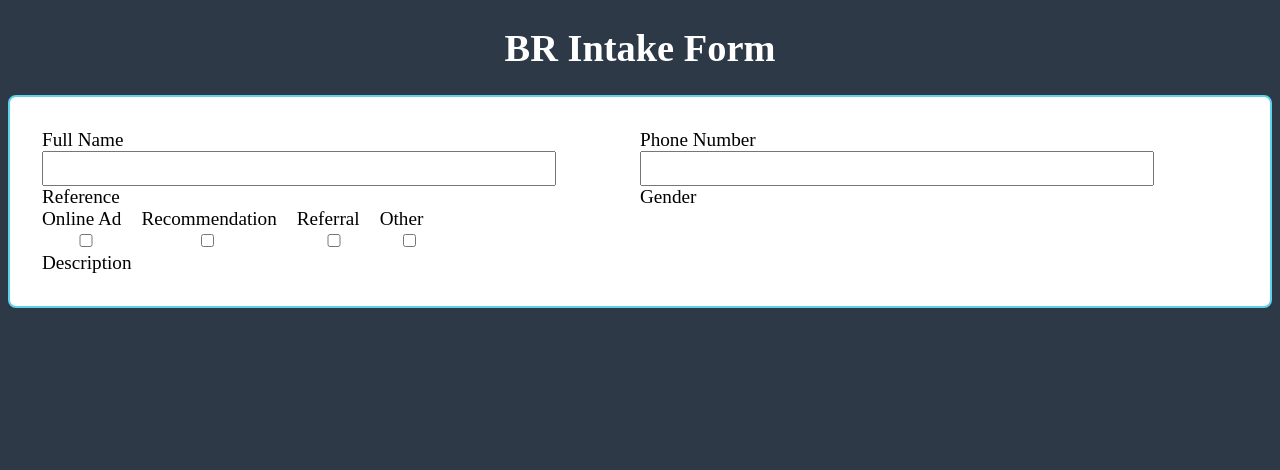
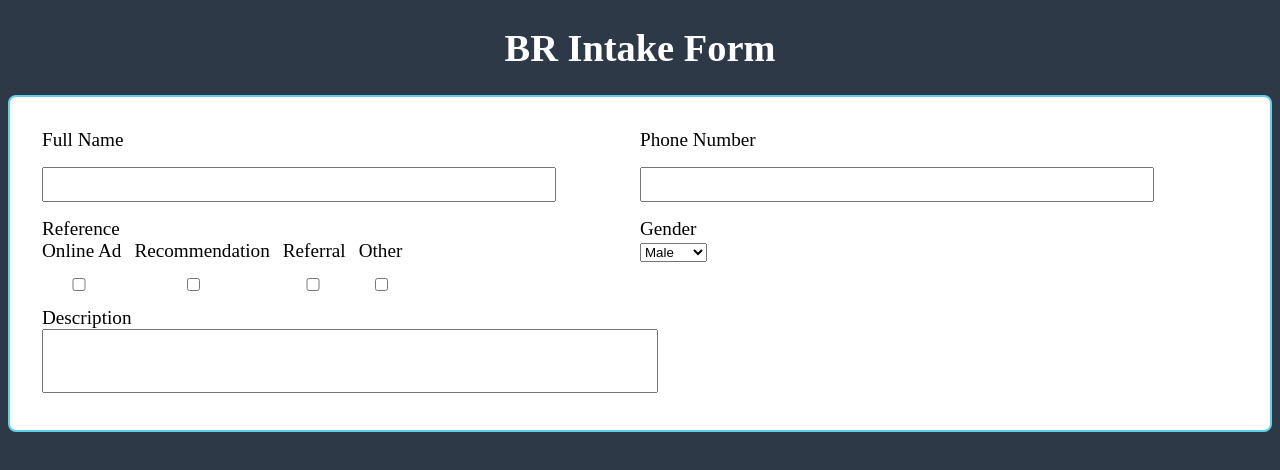
Before and after one commit to WesloTheWeb/br-assessment, a Vue app: page / in a window 1280 px wide. Shown: the top 470 px of the page. Built offline with nearby package versions, Linux system fonts and the light colour scheme.

Commit message:
rough rendering dynamic of the fields

```diff
--- a/src/components/Form/UserForm.vue
+++ b/src/components/Form/UserForm.vue
@@ -2,17 +2,26 @@
   <form class="user-form">
     <section>
       <div v-for="field in fields" :key="field.id">
+        <!-- Name and number -->
         <label :for="field.id">{{ field.label }}</label>
         <input v-if="field.type === 'text' || field.type === 'number'" :type="field.type" :name="field.id"
           v-model="field.value" />
+        <!-- references -->
         <div v-else-if="field.type === 'checkbox'" class="reference-group">
           <div v-for="option in field.options" :key="option.value">
             <label :for="option.value">{{ option.label }}</label>
             <input type="checkbox" :id="option.value" :value="option.value" v-model="field.value" />
           </div>
         </div>
+        <!-- gender select -->
+        <select v-else-if="field.type === 'select'" :name="field.id" v-model="field.value">
+          <option v-for="option in field.options" :key="option.value" :value="option.value">
+            {{ option.label }}
+          </option>
+        </select>
+        <!-- textbox -->
+        <textarea v-else-if="field.type === 'textarea'" :name="field.id" v-model="field.value"></textarea>
       </div>
-
     </section>
   </form>
 </template>
--- a/src/styles/main.scss
+++ b/src/styles/main.scss
@@ -16,4 +16,15 @@ form {
     padding: 2rem;
     border: 2.5px solid $brandColorSecondary;
     border-radius: 8px;
+
+    input {
+        margin: 1rem 0;
+    }
+
+    textarea {
+        resize: none;
+        padding: .5rem;
+        font-size: 1.25rem;
+        width: 100%;
+    }
 }
```
